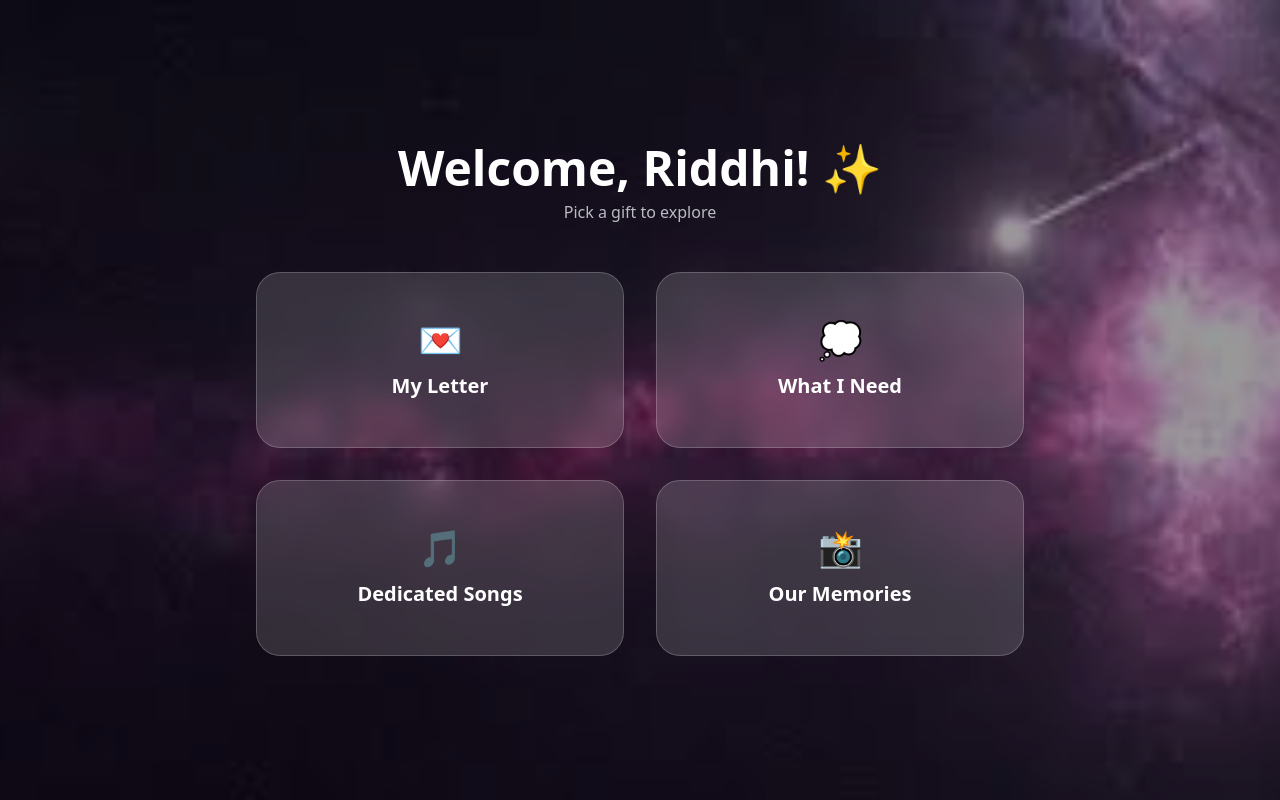
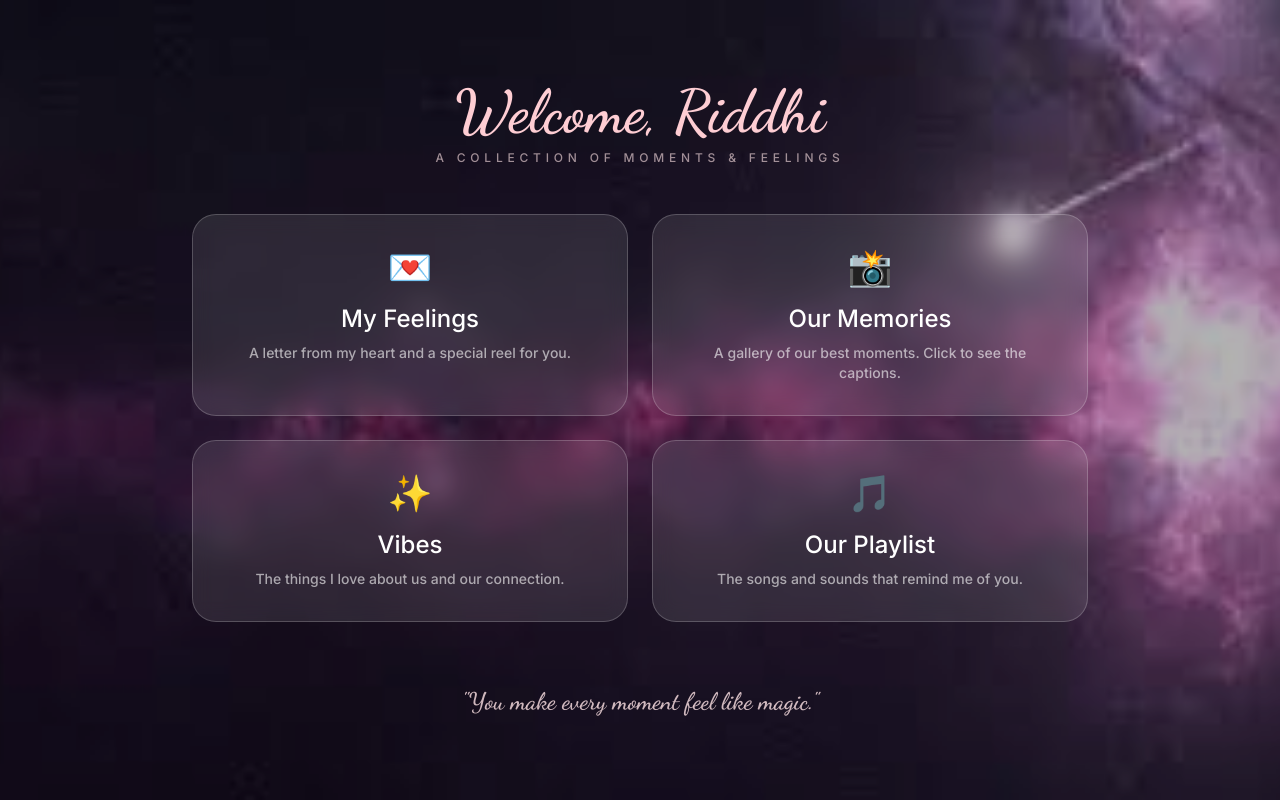
Before and after one commit to bharath200526/riddhi, a plain HTML site: page hub.html in a window 1280 px wide. Drawn offline with nearby package versions, Linux system fonts and the light colour scheme.

Commit message:
Update hub.html

```diff
--- a/hub.html
+++ b/hub.html
@@ -3,36 +3,85 @@
 <head>
     <meta charset="UTF-8">
     <meta name="viewport" content="width=device-width, initial-scale=1.0">
-    <title>The Hub - Choose a Gift</title>
+    <title>The Hub | For Riddhi</title>
     <script src="https://cdn.tailwindcss.com"></script>
+    <link href="https://fonts.googleapis.com/css2?family=Dancing+Script:wght@600&family=Inter:wght@300;500&display=swap" rel="stylesheet">
     <style>
-        .bg-fixed-comet { background: url('comet.jpg') no-repeat center center fixed; background-size: cover; }
+        .handwritten { font-family: 'Dancing Script', cursive; }
+        body {
+            font-family: 'Inter', sans-serif;
+            background: url('comet.jpg') no-repeat center center fixed;
+            background-size: cover;
+            color: white;
+        }
+
+        /* Glass effect for the cards */
         .glass-card {
-            background: rgba(255, 255, 255, 0.15); backdrop-filter: blur(10px);
-            border: 1px solid rgba(255, 255, 255, 0.2); transition: all 0.4s ease;
+            background: rgba(255, 255, 255, 0.1);
+            backdrop-filter: blur(10px);
+            -webkit-backdrop-filter: blur(10px);
+            border: 1px solid rgba(255, 255, 255, 0.2);
+            transition: all 0.4s ease;
         }
-        .glass-card:hover { transform: translateY(-8px); background: rgba(255, 255, 255, 0.25); }
+
+        .glass-card:hover {
+            background: rgba(255, 255, 255, 0.2);
+            transform: translateY(-5px);
+            border-color: rgba(254, 205, 211, 0.5); /* Rose color */
+        }
+
+        .shimmer {
+            background: linear-gradient(90deg, rgba(255,255,255,0) 0%, rgba(255,255,255,0.2) 50%, rgba(255,255,255,0) 100%);
+            background-size: 200% 100%;
+            animation: shimmer 3s infinite;
+        }
+
+        @keyframes shimmer {
+            0% { background-position: -200% 0; }
+            100% { background-position: 200% 0; }
+        }
     </style>
 </head>
-<body class="bg-fixed-comet min-h-screen flex flex-col items-center justify-center p-6 relative">
-    <div class="fixed inset-0 bg-black/40 z-0"></div>
-    <div class="relative z-10 text-center mb-12">
-        <h1 class="text-4xl md:text-5xl font-bold text-white mb-2">Welcome, Riddhi! ✨</h1>
-        <p class="text-gray-200 opacity-80">Pick a gift to explore</p>
+<body class="min-h-screen flex flex-col items-center justify-center p-6">
+
+    <div class="fixed inset-0 bg-black/30 -z-10"></div>
+
+    <header class="text-center mb-12 animate-fade-in">
+        <h1 class="handwritten text-6xl text-rose-200 mb-2">Welcome, Riddhi</h1>
+        <p class="text-rose-100/60 uppercase tracking-[0.4em] text-xs">A collection of moments & feelings</p>
+    </header>
+
+    <div class="grid grid-cols-1 md:grid-cols-2 gap-6 w-full max-w-4xl">
+
+        <a href="feelings.html" class="glass-card rounded-3xl p-8 flex flex-col items-center text-center group">
+            <span class="text-4xl mb-4 group-hover:scale-110 transition-transform">💌</span>
+            <h2 class="text-2xl font-medium mb-2">My Feelings</h2>
+            <p class="text-sm text-white/60">A letter from my heart and a special reel for you.</p>
+        </a>
+
+        <a href="memories.html" class="glass-card rounded-3xl p-8 flex flex-col items-center text-center group">
+            <span class="text-4xl mb-4 group-hover:scale-110 transition-transform">📸</span>
+            <h2 class="text-2xl font-medium mb-2">Our Memories</h2>
+            <p class="text-sm text-white/60">A gallery of our best moments. Click to see the captions.</p>
+        </a>
+
+        <a href="needs.html" class="glass-card rounded-3xl p-8 flex flex-col items-center text-center group">
+            <span class="text-4xl mb-4 group-hover:scale-110 transition-transform">✨</span>
+            <h2 class="text-2xl font-medium mb-2">Vibes</h2>
+            <p class="text-sm text-white/60">The things I love about us and our connection.</p>
+        </a>
+
+        <a href="music.html" class="glass-card rounded-3xl p-8 flex flex-col items-center text-center group">
+            <span class="text-4xl mb-4 group-hover:scale-110 transition-transform">🎵</span>
+            <h2 class="text-2xl font-medium mb-2">Our Playlist</h2>
+            <p class="text-sm text-white/60">The songs and sounds that remind me of you.</p>
+        </a>
+
     </div>
-    <div class="relative z-10 grid grid-cols-1 md:grid-cols-2 gap-8 w-full max-w-3xl">
-        <a href="feelings.html" class="glass-card flex flex-col items-center justify-center h-44 rounded-3xl">
-            <span class="text-4xl mb-3">💌</span><span class="text-xl font-bold text-white">My Letter</span>
-        </a>
-        <a href="needs.html" class="glass-card flex flex-col items-center justify-center h-44 rounded-3xl">
-            <span class="text-4xl mb-3">💭</span><span class="text-xl font-bold text-white">What I Need</span>
-        </a>
-        <a href="music.html" class="glass-card flex flex-col items-center justify-center h-44 rounded-3xl">
-            <span class="text-4xl mb-3">🎵</span><span class="text-xl font-bold text-white">Dedicated Songs</span>
-        </a>
-        <a href="memories.html" class="glass-card flex flex-col items-center justify-center h-44 rounded-3xl">
-            <span class="text-4xl mb-3">📸</span><span class="text-xl font-bold text-white">Our Memories</span>
-        </a>
-    </div>
+
+    <footer class="mt-16 text-center">
+        <p class="handwritten text-2xl text-rose-100/80">"You make every moment feel like magic."</p>
+    </footer>
+
 </body>
 </html>
```
